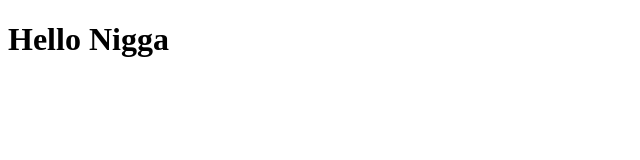
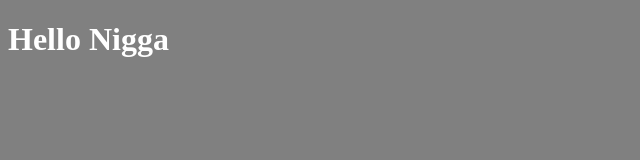
Before and after one commit to webunisabana/test, a plain HTML site: page index.html in a window 1280 px wide. Shown: the whole page, without its empty margins (0-640 px from the left). Drawn offline with Linux system fonts and the light colour scheme.

Commit message:
Cree una hoja de estilo para la pagina web

```diff
--- a/index.html
+++ b/index.html
@@ -3,10 +3,12 @@
 <head>
 	<meta charset="utf-8">
 	<meta http-equiv="X-UA-Compatible" content="IE=edge">
+	<link rel = "stylesheet" Type = "text/css" href = "style.css">
 	<title>My first web page</title>
 	<link rel="stylesheet" href="">
 </head>
 <body>
 	<h1>Hello Nigga</h1>
+	<p>
 </body>
 </html>
--- /dev/null
+++ b/style.css
@@ -0,0 +1,4 @@
+body {
+	color: white;
+	background: gray;
+}
```
